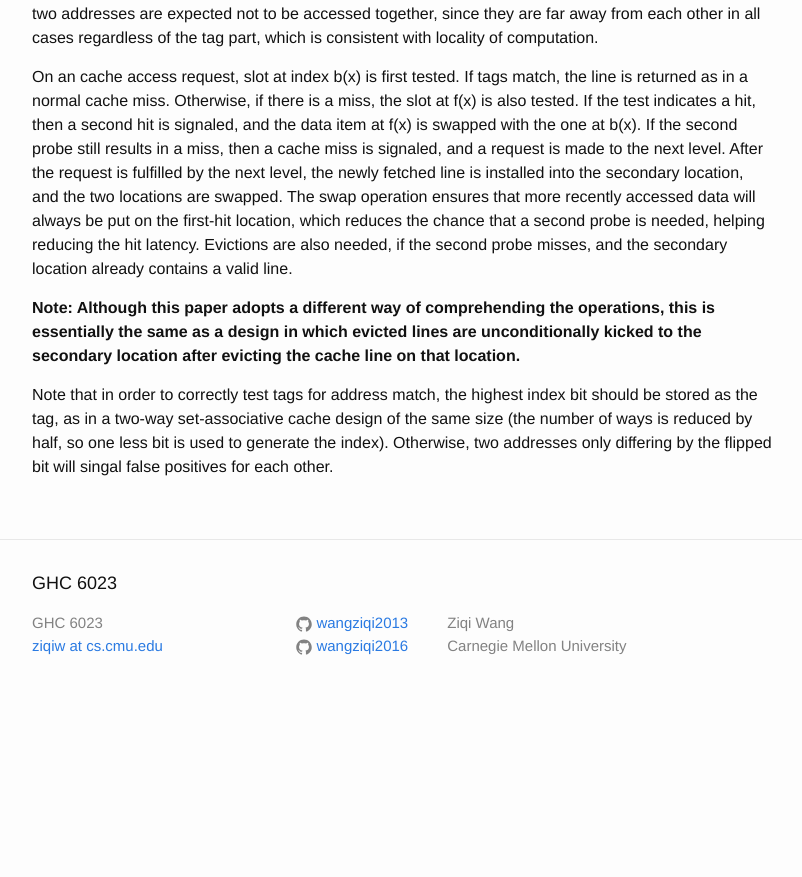
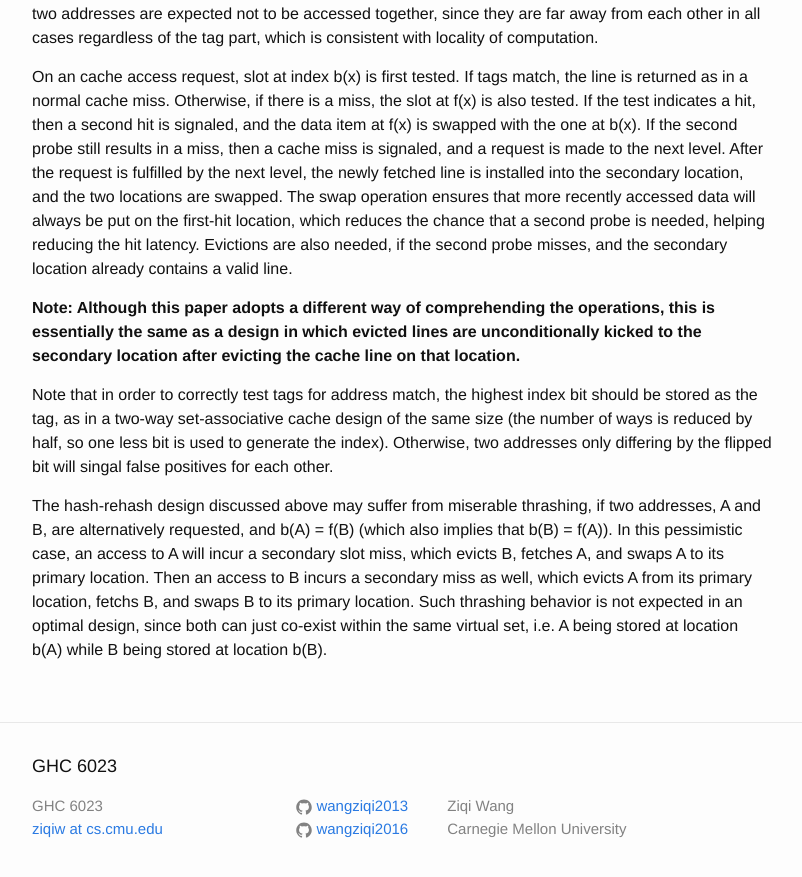
Before and after one commit to wangziqi2013/wangziqi2013.github.io, a Jekyll site: the page built from _posts/2020-05-30-column-associative-cache.markdown, in a window 1280 px wide and 900 px high, scrolled down 1081 px. Shown: the top 877 px of the window, without its empty margins (238-1040 px from the left). Built offline with Jekyll 4.4.1, drawn with Linux system fonts in a browser that asks for light colours; before the commit the page ends 1798 px from its top, so only the background shows below that.

Commit message:
Adding pessimistic case

```diff
--- a/_posts/2020-05-30-column-associative-cache.markdown
+++ b/_posts/2020-05-30-column-associative-cache.markdown
@@ -55,3 +55,10 @@ Note that in order to correctly test tags for address match, the highest index b
 as in a two-way set-associative cache design of the same size (the number of ways is reduced by half, so one less bit
 is used to generate the index). Otherwise, two addresses only differing by the flipped bit will singal false positives
 for each other.
+
+The hash-rehash design discussed above may suffer from miserable thrashing, if two addresses, A and B, are alternatively
+requested, and b(A) = f(B) (which also implies that b(B) = f(A)). In this pessimistic case, an access to A will incur a
+secondary slot miss, which evicts B, fetches A, and swaps A to its primary location. Then an access to B incurs a secondary
+miss as well, which evicts A from its primary location, fetchs B, and swaps B to its primary location. Such thrashing behavior
+is not expected in an optimal design, since both can just co-exist within the same virtual set, i.e. A being stored at
+location b(A) while B being stored at location b(B).
```
